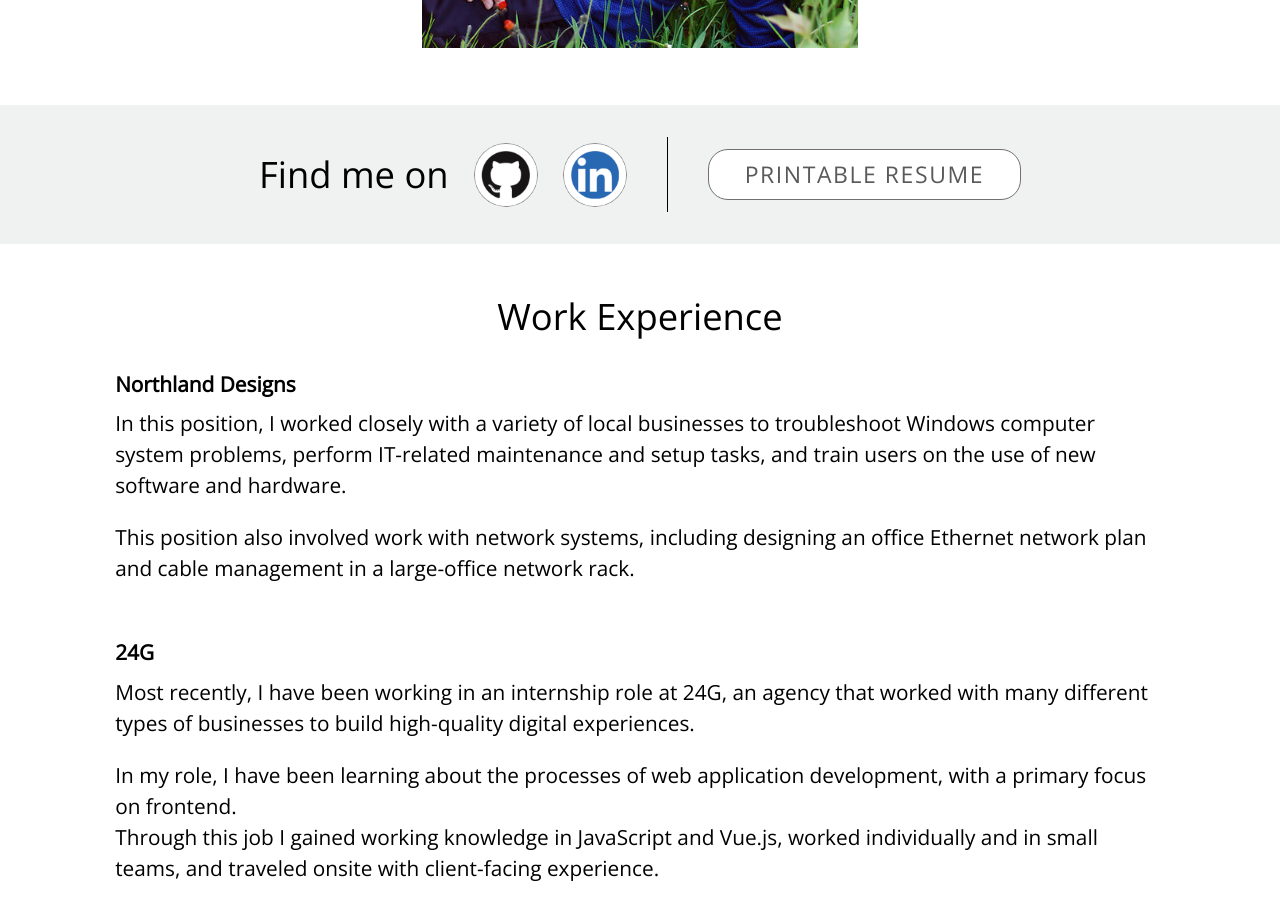
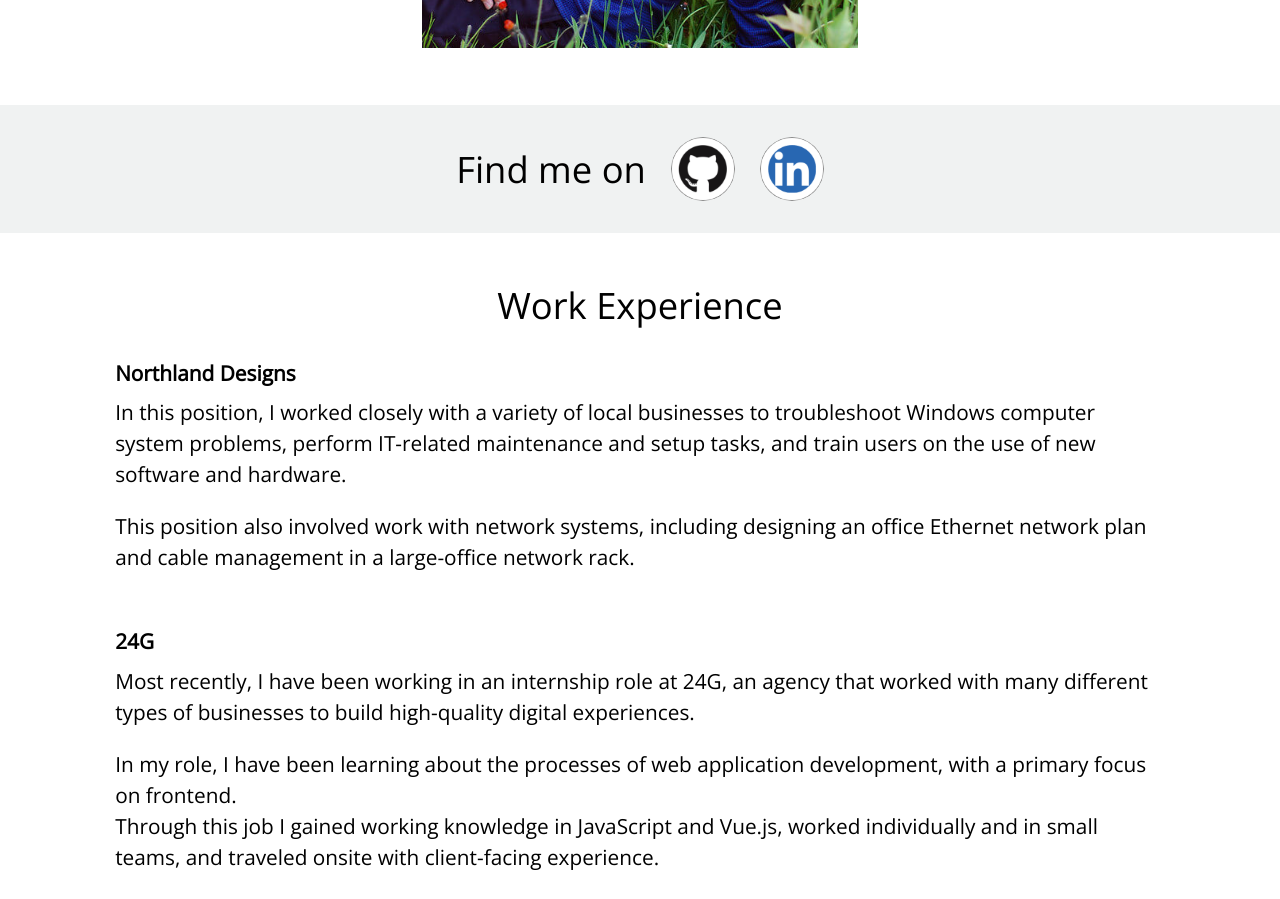
Before and after one commit to etekweb/etekweb-home, a Vue app: page / in a window 1280 px wide. Shown: the part 1540-2439 px from the top of the page. Built offline with nearby package versions, Linux system fonts and the light colour scheme.

Commit message:
temporarily removing resume

```diff
--- a/src/components/SocialsAndResume.vue
+++ b/src/components/SocialsAndResume.vue
@@ -3,8 +3,8 @@
     <h1>Find me on</h1>
     <img class="icon gh" @click="goToGithub" src="@/assets/github.png">
     <img class="icon li" @click="goToLinkedin" src="@/assets/linkedin.png">
-    <div class="divider" />
-    <div class="minor btn" @click="goToResume">Printable Resume</div>
+    <!-- <div class="divider" />
+    <div class="minor btn" @click="goToResume">Printable Resume</div> -->
   </div>
 </template>
 
```
